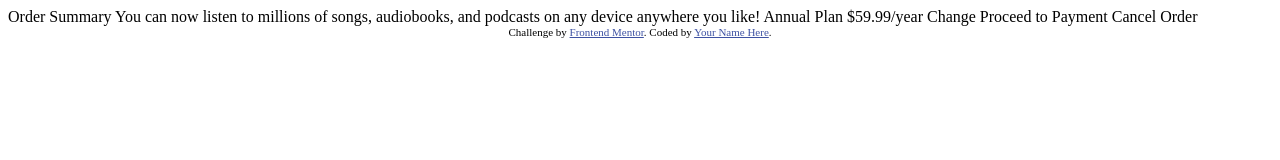
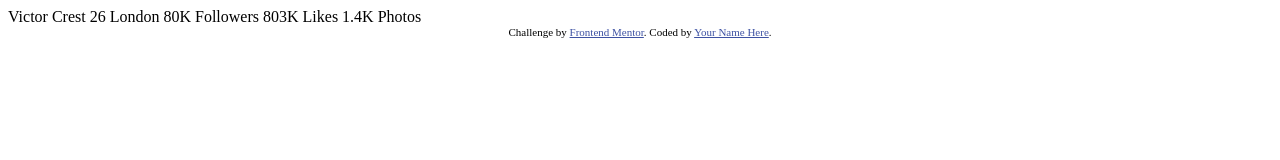
Before and after one commit to undeadskeleton/profile-card-component-, a plain HTML site: page index.html in a window 1280 px wide. Drawn offline with Linux system fonts and the light colour scheme.

Commit message:
Add files via upload

```diff
--- a/index.html
+++ b/index.html
@@ -6,7 +6,7 @@
 
   <link rel="icon" type="image/png" sizes="32x32" href="./images/favicon-32x32.png">
 
-  <title>Frontend Mentor | Order summary card</title>
+  <title>Frontend Mentor | Profile card component</title>
 
   <!-- Feel free to remove these styles or customise in your own stylesheet 👍 -->
   <style>
@@ -15,20 +15,18 @@
   </style>
 </head>
 <body>
+  Victor Crest
+  26
+  London
 
-  Order Summary
+  80K
+  Followers
 
-  You can now listen to millions of songs, audiobooks, and podcasts on any
-  device anywhere you like!
+  803K
+  Likes
 
-  Annual Plan
-  $59.99/year
-
-  Change
-
-  Proceed to Payment
-  Cancel Order
-
+  1.4K
+  Photos
   <div class="attribution">
     Challenge by <a href="https://www.frontendmentor.io?ref=challenge" target="_blank">Frontend Mentor</a>.
     Coded by <a href="#">Your Name Here</a>.
```
Also changed, not shown: 4 other files.
